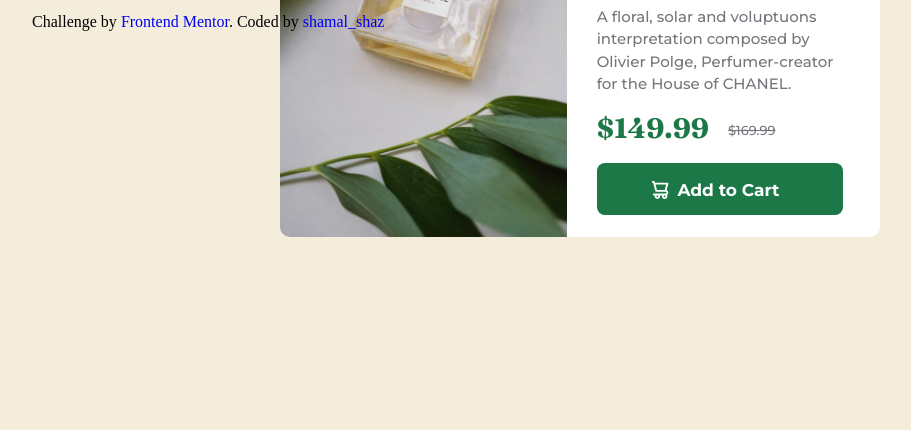
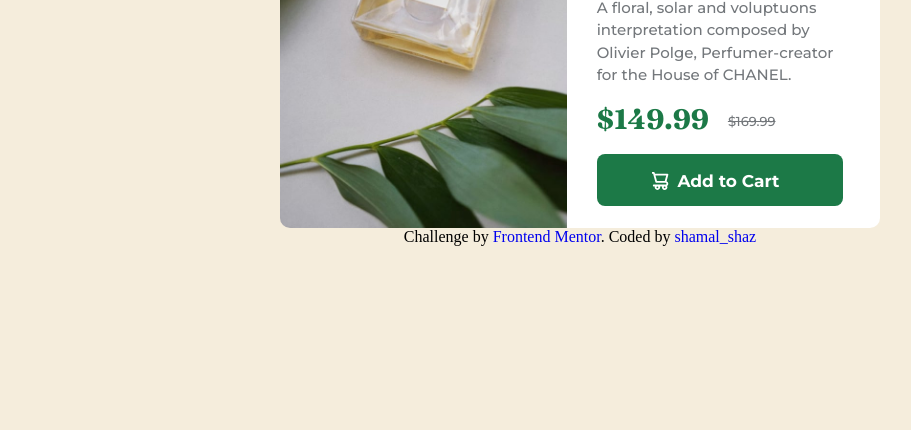
Before and after one commit to shamalshaz/Frontend-Mentor-Product-preview-card-component, a plain HTML site: page index.html in a window 1280 px wide. Shown: the part 386-816 px from the top of the page, without its empty margins (68-979 px from the left). Drawn offline with Linux system fonts and the light colour scheme.

Commit message:
Update style.css

```diff
--- a/style.css
+++ b/style.css
@@ -73,9 +73,4 @@ p{
 }
 .links{
     text-decoration: none;
-
 }
-.attribution{
-    position: absolute;
-    left: 100px;
-}
```
